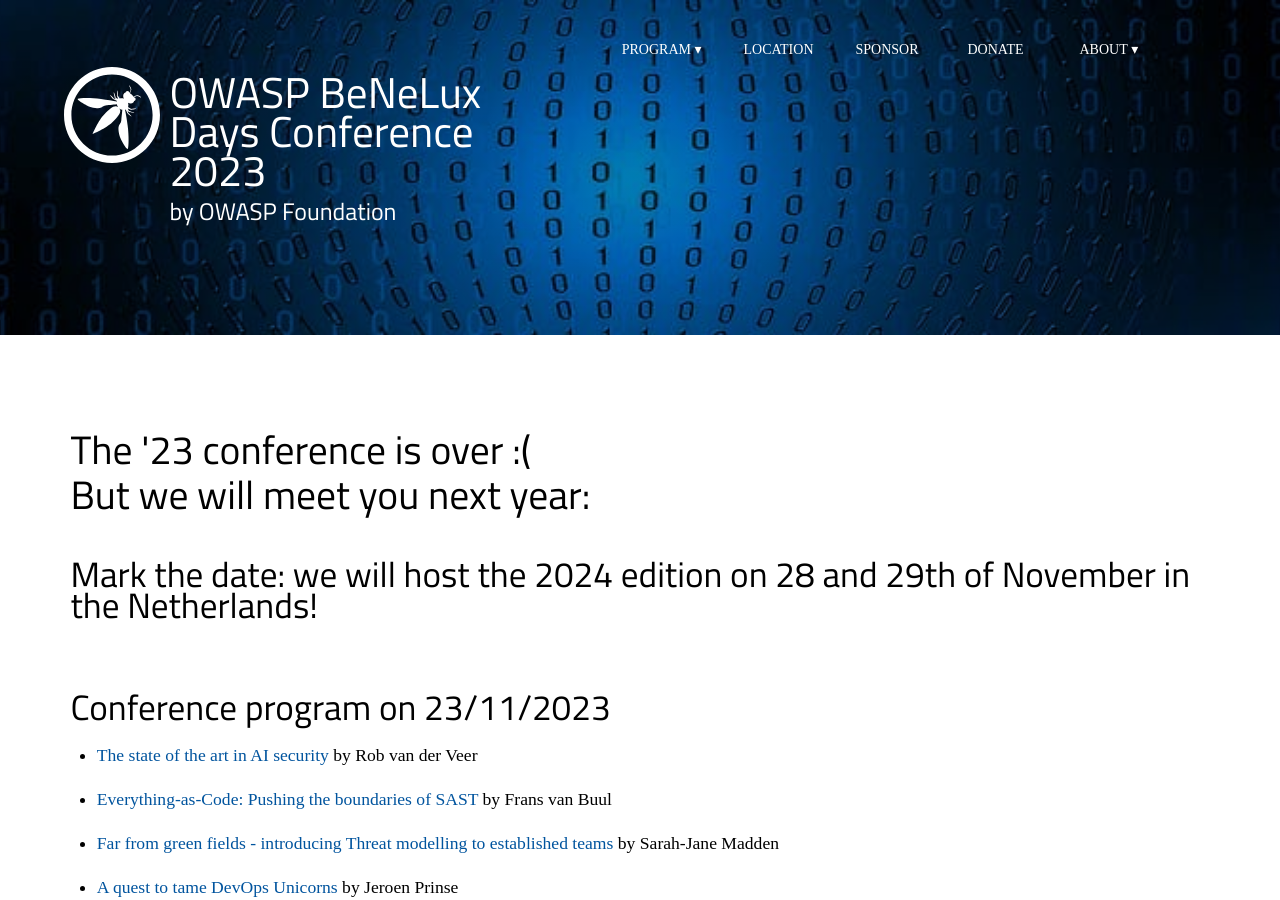
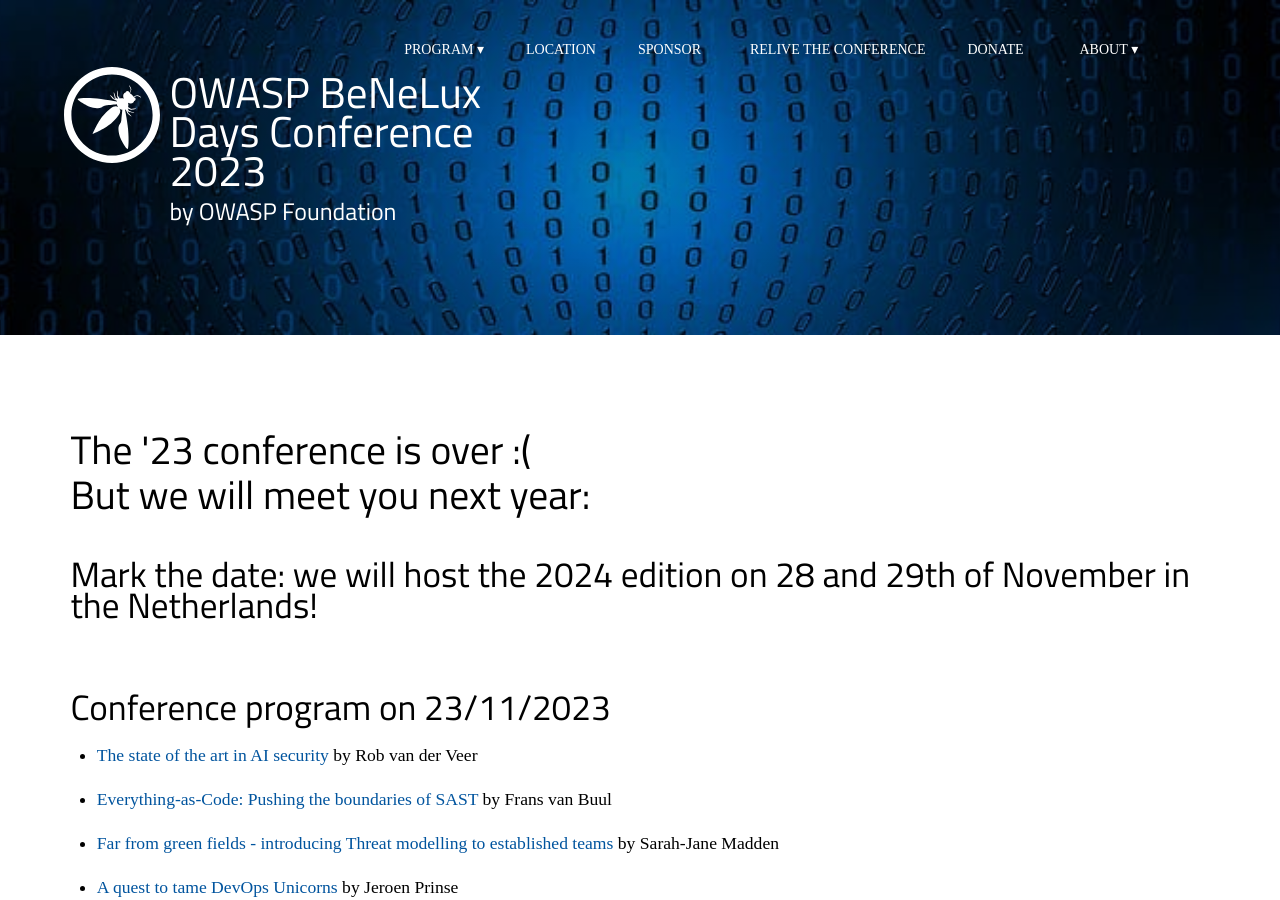
Before and after one commit to dm-17/Owasp-BeNeLux-Days-2023, a Jekyll site: the page built from index.html, in a window 1280 px wide and 900 px high. Built offline with Jekyll 4.4.1, drawn with Linux system fonts in a browser that asks for light colours; some web fonts are replaced.

Commit message:
'Relive the conference' added

```diff
--- a/_data/menus.yml
+++ b/_data/menus.yml
@@ -10,6 +10,8 @@
   url  : location/
 - title: Sponsor
   url  : sponsor/
+- title: Relive the conference
+  url  : program/feeds
 - title: Donate
   url  : donate/
 #- title: Register
```
